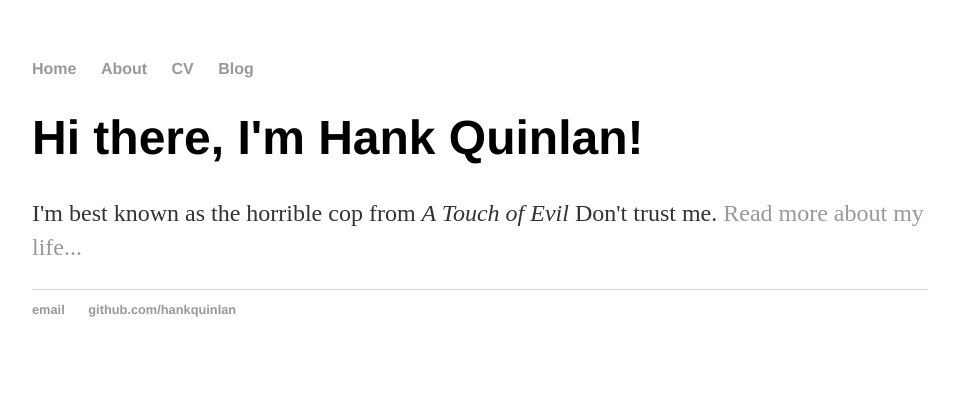
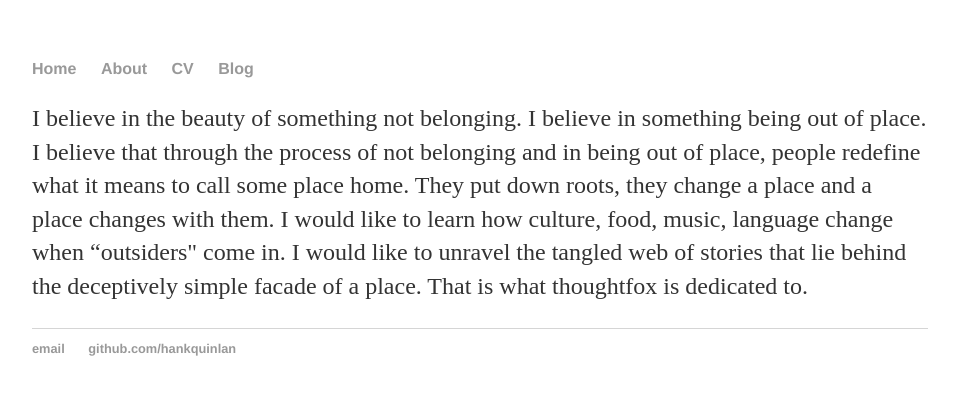
Before and after one commit to nsudarsanam/nsudarsanam.github.io, a Jekyll site: the page built from index.html, in a window 1280 px wide. Shown: the top 395 px of the page, without its empty margins (160-1116 px from the left). Built offline with Jekyll 4.4.1, drawn with Linux system fonts in a browser that asks for light colours.

Commit message:
Update index.html

```diff
--- a/index.html
+++ b/index.html
@@ -3,6 +3,6 @@ layout: default
 title: Hank Quinlan, Horrible Cop
 ---
 <div class="blurb">
-	<h1>Hi there, I'm Hank Quinlan!</h1>
-	<p>I'm best known as the horrible cop from <em>A Touch of Evil</em> Don't trust me. <a href="/about">Read more about my life...</a></p>
+	<p>I believe in the beauty of something not belonging. I believe in something being out of place. I believe that through the process of not belonging and in being out of place, people redefine what it means to call some place home. They put down roots, they change a place and a place changes with them.
+I would like to learn how culture, food, music, language change when “outsiders" come in. I would like to unravel the tangled web of stories that lie behind the deceptively simple facade of a place. That is what thoughtfox is dedicated to.</p>
 </div><!-- /.blurb -->
```
